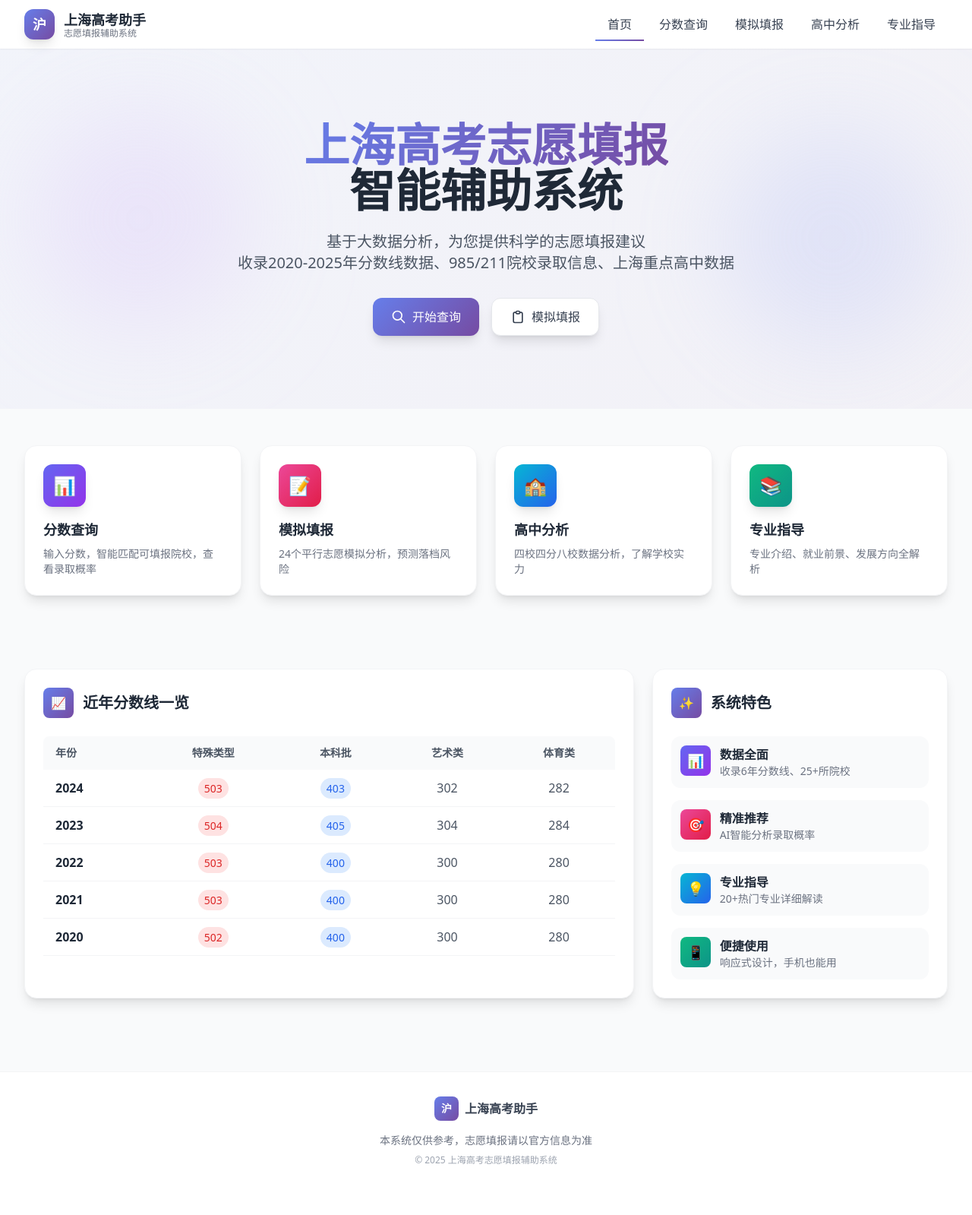
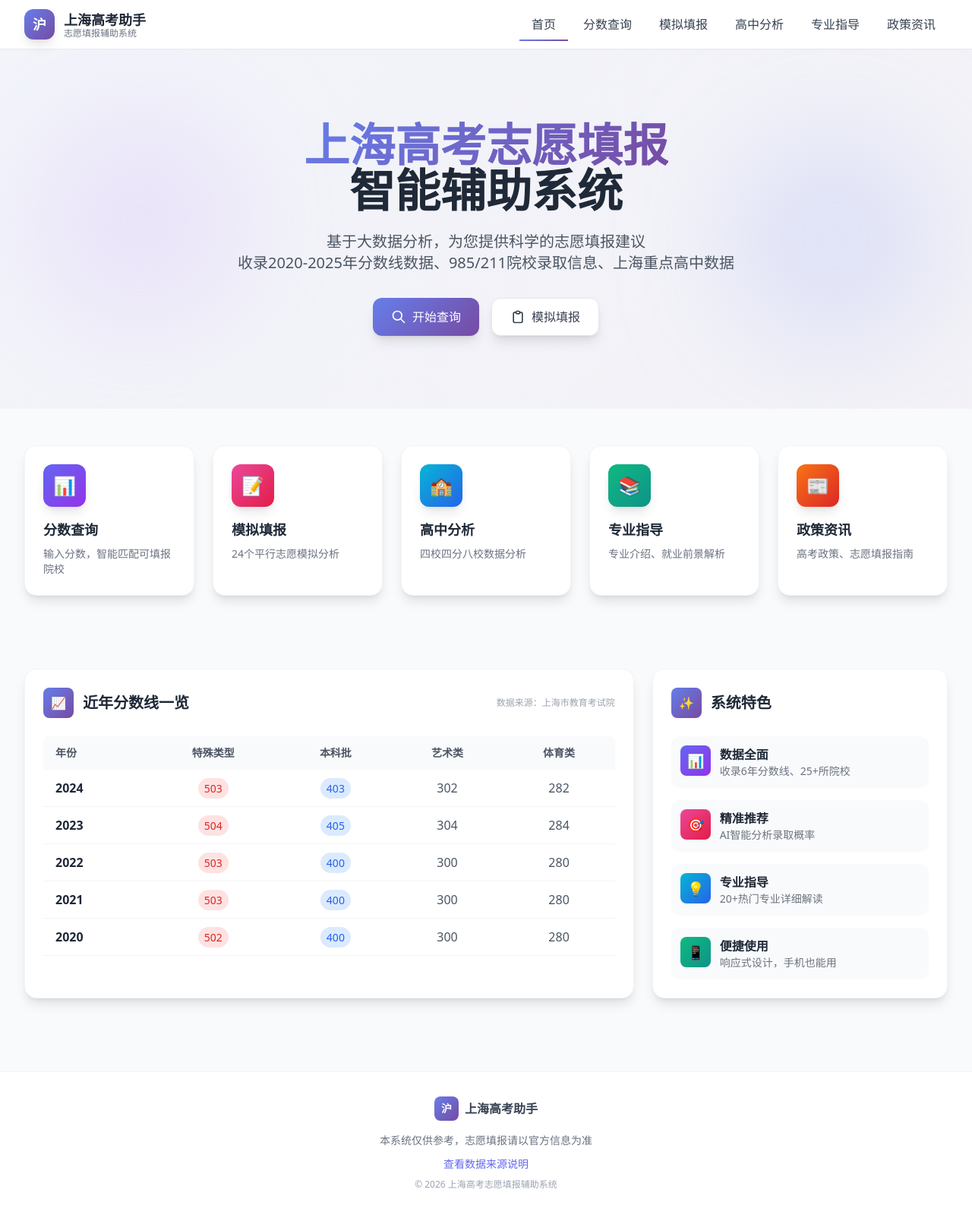
Before and after one commit to diaozy/SHGaoKao, a Flask app: page / in a window 1280 px wide. Shown: the whole page at 76% size. Before the commit the page ends 1532 px from the top, so only its background shows below. Run offline with Flask 3, Linux system fonts and the light colour scheme; some libraries are stand-ins or nearby versions.

Commit message:
修复政策资讯页面，更新高中录取数据
- 修复 /news 页面 Jinja2/Vue 冲突
- 添加四校四分八校录取数据
- 所有数据标注来源

```diff
--- a/data/high_schools.json
+++ b/data/high_schools.json
@@ -342,5 +342,8 @@
       },
       "data_source": "网络公开报道/学校官网"
     }
-  ]
+  ],
+  "source": "网络公开",
+  "source_detail": "上海市教委、各学校官网、网络公开报道",
+  "update_time": "2025-09-01"
 }
--- a/data/majors.json
+++ b/data/majors.json
@@ -782,5 +782,7 @@
     }
   ],
   "description": "中国普通高等学校本科专业信息，包含选科要求、就业前景、薪资水平等",
-  "update_time": "2026-03-17"
+  "source": "网络公开",
+  "source_detail": "教育部专业目录、各高校官网",
+  "update_time": "2026-01-15"
 }
--- a/data/score_lines.json
+++ b/data/score_lines.json
@@ -112,5 +112,8 @@
     }
   ],
   "description": "上海高考分数线数据（2020-2024年），总分660分",
-  "update_time": "2026-03-17"
+  "source": "官方公布",
+  "source_detail": "上海市教育考试院",
+  "source_url": "https://www.shmeea.edu.cn",
+  "update_time": "2025-06-23"
 }
--- a/data/universities.json
+++ b/data/universities.json
@@ -340,5 +340,8 @@
         {"year": 2020, "min_score": 468, "avg_score": 473, "rank": 150}
       ]
     }
-  ]
+  ],
+  "source": "网络公开",
+  "source_detail": "各高校招生官网、阳光高考网",
+  "update_time": "2026-03-17"
 }
--- a/templates/base.html
+++ b/templates/base.html
@@ -125,6 +125,7 @@
                     <a href="/simulate" class="nav-item {% if request.endpoint == 'simulate' %}active{% endif %}">模拟填报</a>
                     <a href="/school" class="nav-item {% if request.endpoint == 'school' %}active{% endif %}">高中分析</a>
                     <a href="/major" class="nav-item {% if request.endpoint == 'major' %}active{% endif %}">专业指导</a>
+                    <a href="/news" class="nav-item {% if request.endpoint == 'news' %}active{% endif %}">政策资讯</a>
                 </nav>
             </div>
         </header>
--- a/templates/index.html
+++ b/templates/index.html
@@ -102,6 +102,7 @@
                         <a href="/simulate" class="nav-item px-4 py-2 text-gray-700 font-medium hover:text-primary-600 transition-colors">模拟填报</a>
                         <a href="/school" class="nav-item px-4 py-2 text-gray-700 font-medium hover:text-primary-600 transition-colors">高中分析</a>
                         <a href="/major" class="nav-item px-4 py-2 text-gray-700 font-medium hover:text-primary-600 transition-colors">专业指导</a>
+                        <a href="/news" class="nav-item px-4 py-2 text-gray-700 font-medium hover:text-primary-600 transition-colors">政策资讯</a>
                     </div>
 
                     <!-- 移动端菜单按钮 -->
@@ -122,6 +123,7 @@
                     <a href="/simulate" class="block px-4 py-2 rounded-lg text-gray-700 hover:bg-gray-50">模拟填报</a>
                     <a href="/school" class="block px-4 py-2 rounded-lg text-gray-700 hover:bg-gray-50">高中分析</a>
                     <a href="/major" class="block px-4 py-2 rounded-lg text-gray-700 hover:bg-gray-50">专业指导</a>
+                    <a href="/news" class="block px-4 py-2 rounded-lg text-gray-700 hover:bg-gray-50">政策资讯</a>
                 </div>
             </div>
         </nav>
@@ -167,14 +169,14 @@
 
         <!-- 功能卡片 -->
         <section class="max-w-7xl mx-auto px-4 sm:px-6 lg:px-8 py-12">
-            <div class="grid grid-cols-1 sm:grid-cols-2 lg:grid-cols-4 gap-6">
+            <div class="grid grid-cols-1 sm:grid-cols-2 lg:grid-cols-5 gap-6">
                 <!-- 分数查询 -->
                 <a href="/query" class="card-hover bg-white rounded-2xl p-6 shadow-lg border border-gray-100">
                     <div class="w-14 h-14 rounded-xl bg-gradient-to-br from-indigo-500 to-purple-600 flex items-center justify-center text-white text-2xl mb-4 shadow-lg">
                         📊
                     </div>
                     <h3 class="text-lg font-bold text-gray-800 mb-2">分数查询</h3>
-                    <p class="text-gray-500 text-sm">输入分数，智能匹配可填报院校，查看录取概率</p>
+                    <p class="text-gray-500 text-sm">输入分数，智能匹配可填报院校</p>
                 </a>
 
                 <!-- 模拟填报 -->
@@ -183,7 +185,7 @@
                         📝
                     </div>
                     <h3 class="text-lg font-bold text-gray-800 mb-2">模拟填报</h3>
-                    <p class="text-gray-500 text-sm">24个平行志愿模拟分析，预测落档风险</p>
+                    <p class="text-gray-500 text-sm">24个平行志愿模拟分析</p>
                 </a>
 
                 <!-- 高中分析 -->
@@ -192,7 +194,7 @@
                         🏫
                     </div>
                     <h3 class="text-lg font-bold text-gray-800 mb-2">高中分析</h3>
-                    <p class="text-gray-500 text-sm">四校四分八校数据分析，了解学校实力</p>
+                    <p class="text-gray-500 text-sm">四校四分八校数据分析</p>
                 </a>
 
                 <!-- 专业指导 -->
@@ -201,7 +203,16 @@
                         📚
                     </div>
                     <h3 class="text-lg font-bold text-gray-800 mb-2">专业指导</h3>
-                    <p class="text-gray-500 text-sm">专业介绍、就业前景、发展方向全解析</p>
+                    <p class="text-gray-500 text-sm">专业介绍、就业前景解析</p>
+                </a>
+
+                <!-- 政策资讯 -->
+                <a href="/news" class="card-hover bg-white rounded-2xl p-6 shadow-lg border border-gray-100">
+                    <div class="w-14 h-14 rounded-xl bg-gradient-to-br from-orange-500 to-red-600 flex items-center justify-center text-white text-2xl mb-4 shadow-lg">
+                        📰
+                    </div>
+                    <h3 class="text-lg font-bold text-gray-800 mb-2">政策资讯</h3>
+                    <p class="text-gray-500 text-sm">高考政策、志愿填报指南</p>
                 </a>
             </div>
         </section>
@@ -211,11 +222,14 @@
             <div class="grid grid-cols-1 lg:grid-cols-3 gap-6">
                 <!-- 分数线表格 -->
                 <div class="lg:col-span-2 bg-white rounded-2xl shadow-lg border border-gray-100 p-6">
-                    <div class="flex items-center mb-6">
-                        <div class="w-10 h-10 rounded-lg gradient-bg flex items-center justify-center text-white mr-3">
-                            📈
+                    <div class="flex items-center justify-between mb-6">
+                        <div class="flex items-center">
+                            <div class="w-10 h-10 rounded-lg gradient-bg flex items-center justify-center text-white mr-3">
+                                📈
+                            </div>
+                            <h2 class="text-xl font-bold text-gray-800">近年分数线一览</h2>
                         </div>
-                        <h2 class="text-xl font-bold text-gray-800">近年分数线一览</h2>
+                        <span class="text-xs text-gray-400">数据来源：上海市教育考试院</span>
                     </div>
                     <div class="overflow-x-auto">
                         <table class="w-full">
@@ -314,11 +328,12 @@
                         </div>
                         <span class="font-semibold text-gray-700">上海高考助手</span>
                     </div>
-                    <p class="text-gray-500 text-sm">
+                    <p class="text-gray-500 text-sm mb-2">
                         本系统仅供参考，志愿填报请以官方信息为准
                     </p>
+                    <a href="/sources" class="text-primary-500 text-sm hover:underline">查看数据来源说明</a>
                     <p class="text-gray-400 text-xs mt-2">
-                        © 2025 上海高考志愿填报辅助系统
+                        © 2026 上海高考志愿填报辅助系统
                     </p>
                 </div>
             </div>
--- a/templates/news.html
+++ b/templates/news.html
@@ -87,6 +87,7 @@
 </head>
 <body class="bg-gray-50 min-h-screen">
     <div id="app" v-cloak>
+        {% raw %}
         <!-- 导航栏 -->
         <nav class="bg-white/95 backdrop-blur-md shadow-sm sticky top-0 z-50">
             <div class="max-w-7xl mx-auto px-4 sm:px-6 lg:px-8">
@@ -324,6 +325,7 @@
                 </div>
             </div>
         </footer>
+        {% endraw %}
     </div>
 
     <script>
```
